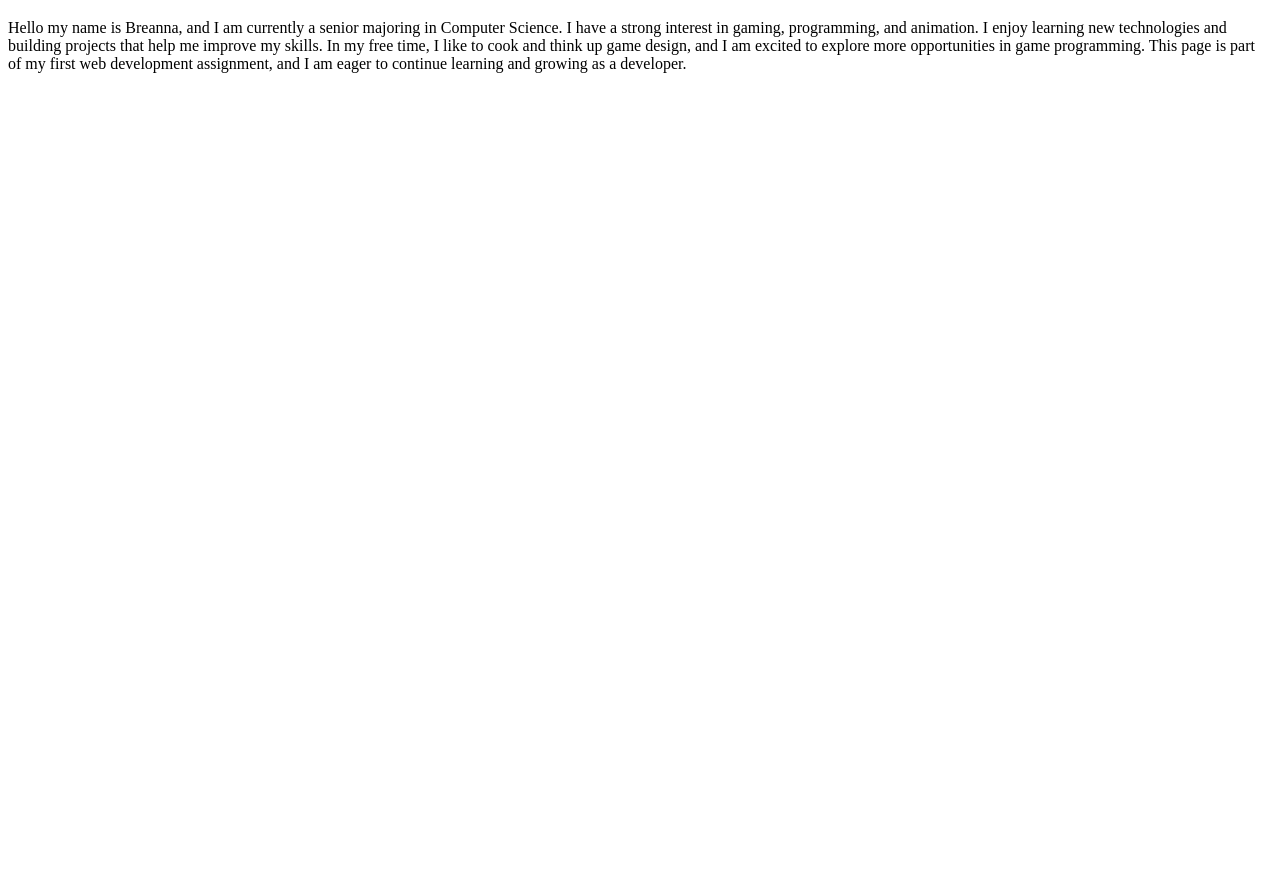
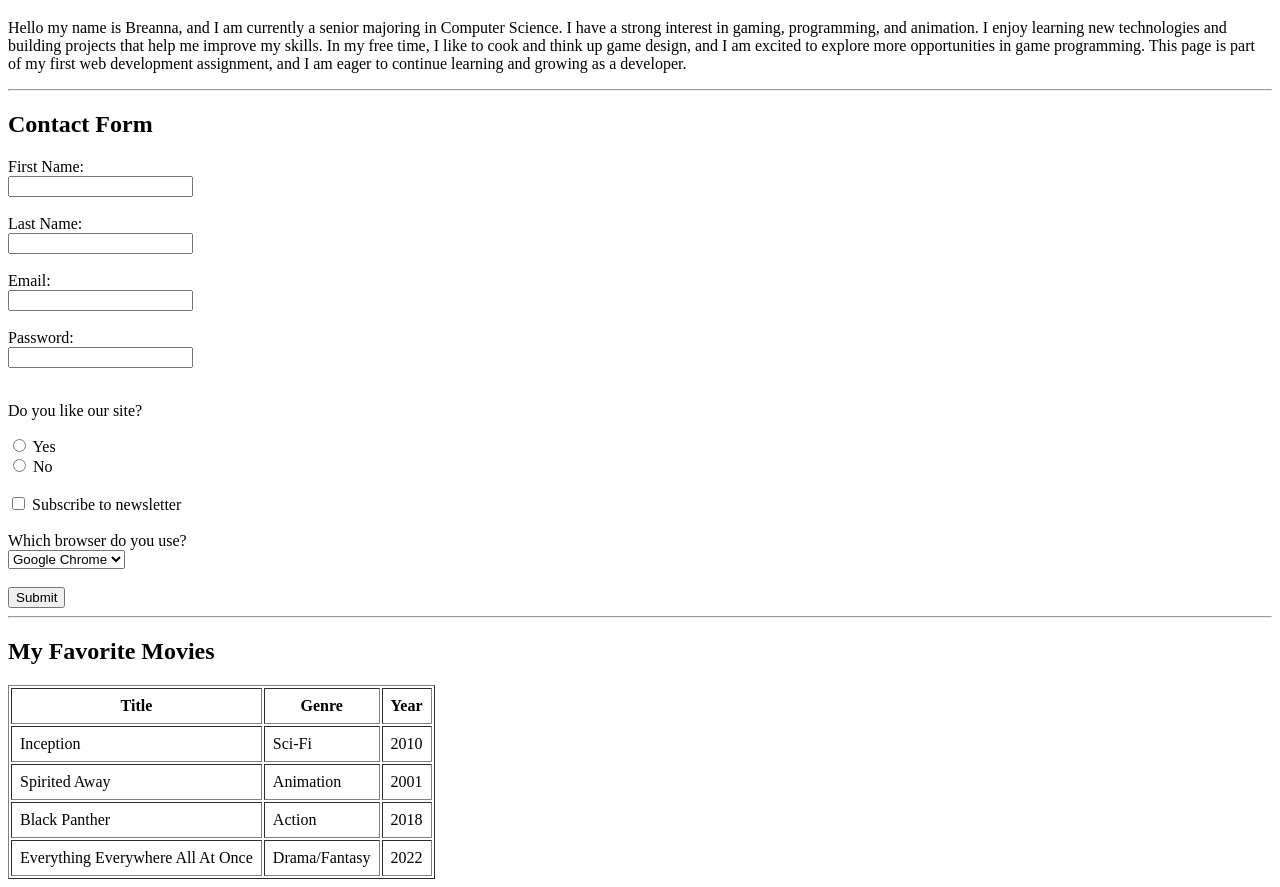
Before and after one commit to BreTaffe/PA01-HTML-Skeleton, a plain HTML site: page index.html in a window 1280 px wide. Shown: the part 61-948 px from the top of the page. Before the commit the page ends 800 px from the top, so only its background shows below. Drawn offline with Linux system fonts and the light colour scheme.

Commit message:
Update index.html
Added forms and tables

```diff
--- a/index.html
+++ b/index.html
@@ -9,5 +9,72 @@
   <body>
     <h1>Breanna Tafe</h1>
     <p>Hello my name is Breanna, and I am currently a senior majoring in Computer Science. I have a strong interest in gaming, programming, and animation. I enjoy learning new technologies and building projects that help me improve my skills. In my free time, I like to cook and think up game design, and I am excited to explore more opportunities in game programming. This page is part of my first web development assignment, and I am eager to continue learning and growing as a developer.</p>
+    <hr>
+
+  <h2>Contact Form</h2>
+  <form action="#" method="post">
+    <label for="fname">First Name:</label><br>
+    <input type="text" id="fname" name="fname" required><br><br>
+
+    <label for="lname">Last Name:</label><br>
+    <input type="text" id="lname" name="lname" required><br><br>
+
+    <label for="email">Email:</label><br>
+    <input type="email" id="email" name="email" required><br><br>
+
+    <label for="password">Password:</label><br>
+    <input type="password" id="password" name="password" required><br><br>
+
+    <p>Do you like our site?</p>
+    <input type="radio" id="yes" name="like" value="yes">
+    <label for="yes">Yes</label><br>
+    <input type="radio" id="no" name="like" value="no">
+    <label for="no">No</label><br><br>
+
+    <input type="checkbox" id="subscribe" name="subscribe" value="newsletter">
+    <label for="subscribe">Subscribe to newsletter</label><br><br>
+
+    <label for="browser">Which browser do you use?</label><br>
+    <select id="browser" name="browser">
+      <option value="chrome">Google Chrome</option>
+      <option value="firefox">Mozilla Firefox</option>
+      <option value="edge">Microsoft Edge</option>
+      <option value="safari">Safari</option>
+      <option value="opera">Opera</option>
+    </select><br><br>
+
+    <input type="submit" value="Submit">
+  </form>
+
+  <hr>
+
+  <h2>My Favorite Movies</h2>
+  <table border="1" cellpadding="8">
+    <tr>
+      <th>Title</th>
+      <th>Genre</th>
+      <th>Year</th>
+    </tr>
+    <tr>
+      <td>Inception</td>
+      <td>Sci-Fi</td>
+      <td>2010</td>
+    </tr>
+    <tr>
+      <td>Spirited Away</td>
+      <td>Animation</td>
+      <td>2001</td>
+    </tr>
+    <tr>
+      <td>Black Panther</td>
+      <td>Action</td>
+      <td>2018</td>
+    </tr>
+    <tr>
+      <td>Everything Everywhere All At Once</td>
+      <td>Drama/Fantasy</td>
+      <td>2022</td>
+    </tr>
+  </table>
   </body>
   </html>
```
